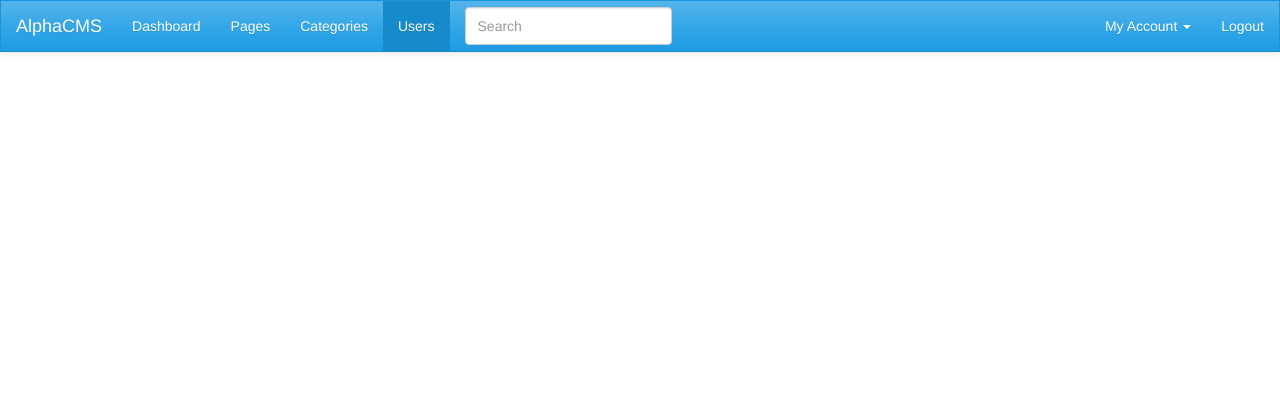
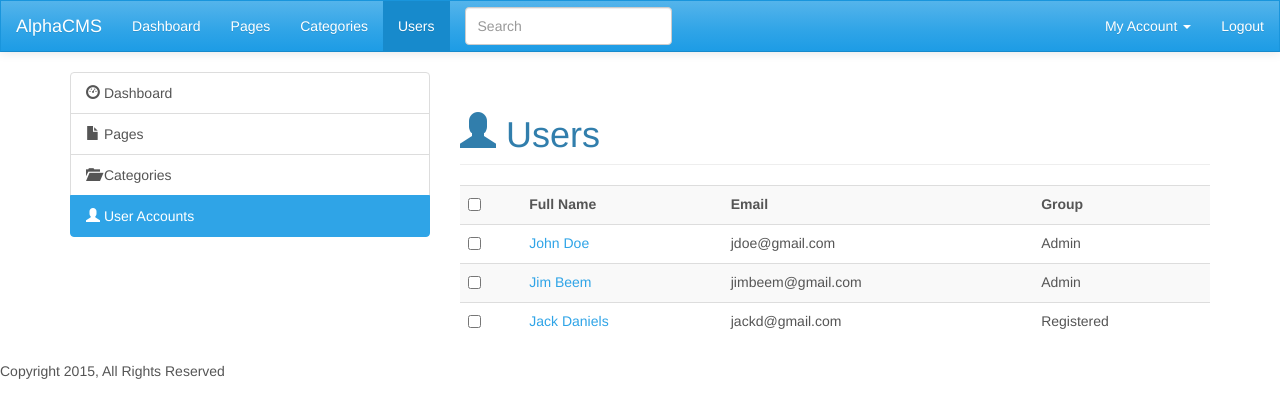
Before and after one commit to marb61a/Admin-Template, a plain HTML site: page users.html in a window 1280 px wide. Drawn offline with nearby package versions, Linux system fonts and the light colour scheme; files whose address does not match are found by name.

Commit message:
added users table to users file

```diff
--- a/users.html
+++ b/users.html
@@ -41,5 +41,61 @@
         </ul>
       </div>
     </div>
+
+    <section>
+      <div class="container">
+        <div class="row">
+          <div class="col-md-4">
+            <div class="list-group">
+              <a href="#" class="list-group-item">
+                <i class="glyphicon glyphicon-dashboard"></i> Dashboard
+              </a>
+              <a href="#" class="list-group-item"><i class="glyphicon glyphicon-file"></i> Pages</a>
+              <a href="#" class="list-group-item"><i class="glyphicon glyphicon-folder-open"></i> Categories</a>
+              <a href="#" class="list-group-item active"><i class="glyphicon glyphicon-user"></i> User Accounts</a>
+            </div>
+          </div>
+          <div class="col-md-8">
+            <h1 class="page-header"><i class="glyphicon glyphicon-user"></i> Users</h1>
+            <table class="table table-striped">
+              <tr>
+                <th><input type="checkbox"></th>
+                <th>Full Name</th>
+                <th>Email</th>
+                <th>Group</th>
+              </tr>
+              <tr>
+                <td><input type="checkbox"></td>
+                <td><a href="page.html">John Doe</a></td>
+                <td>jdoe@gmail.com</td>
+                <td>Admin</td>
+              </tr>
+              <tr>
+                <td><input type="checkbox"></td>
+                <td><a href="page.html">Jim Beem</a></td>
+                <td>jimbeem@gmail.com</td>
+                <td>Admin</td>
+              </tr>
+              <tr>
+                <td><input type="checkbox"></td>
+                <td><a href="page.html">Jack Daniels</a></td>
+                <td>jackd@gmail.com</td>
+                <td>Registered</td>
+              </tr>
+            </table>
+          </div>
+        </div>
+      </div>
+    </section>
+
+    <footer>
+      <p>Copyright 2015, All Rights Reserved</p>
+    </footer>
+
+    <!-- Bootstrap core JavaScript
+    ================================================== -->
+    <!-- Placed at the end of the document so the pages load faster -->
+    <script src="https://ajax.googleapis.com/ajax/libs/jquery/1.11.1/jquery.min.js"></script>
+    <script src="js/bootstrap.js"></script>
   </body>
 </html>
```
Also changed, not shown: index.html (+1 -1 lines).
